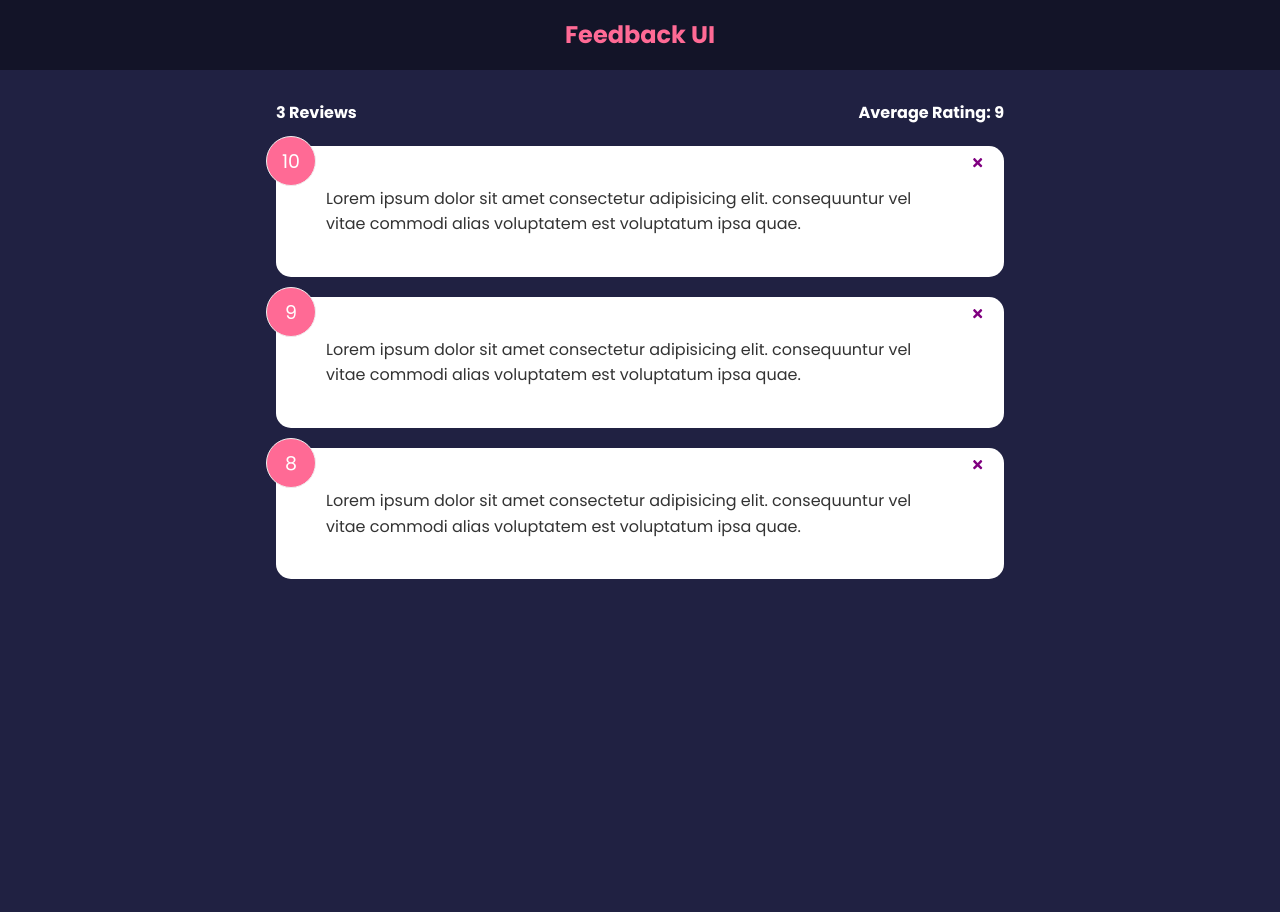
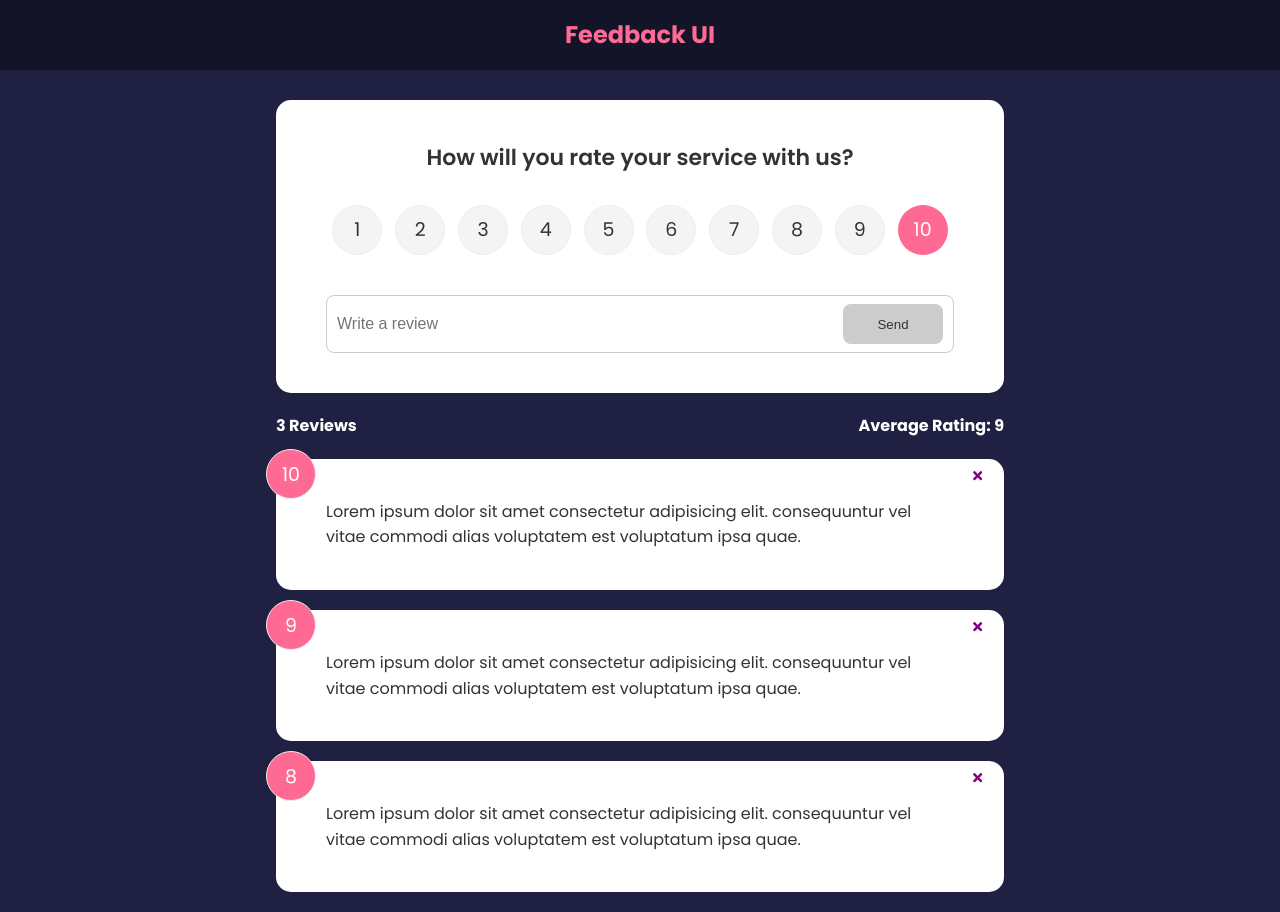
Before and after one commit to josephe44/Feedback-app-with-react, a React (Create React App) app: page / in a window 1280 px wide. Before the commit the page ends 800 px from the top, so only its background shows below. Built offline with nearby package versions, Linux system fonts and the light colour scheme.

Commit message:
created the feedback form, rating button selection and style button component

```diff
--- a/src/App.js
+++ b/src/App.js
@@ -3,6 +3,7 @@
 import FeedbackList from './components/FeedbackList'
 import FeedbackStats from './components/FeedbackStats'
 import FeedbackData from './data/FeedbackData'
+import FeedbackForm from './components/FeedbackForm'
 
 function App() {
   const [feedback, setFeedback] = useState(FeedbackData)
@@ -19,6 +20,8 @@
       <Header logo="Feedback UI" />
       {/* Container of the body */}
       <div className="container">
+        {/* Feedback form  */}
+        <FeedbackForm />
         {/* Feedback stats for each feedback and total of them */}
         <FeedbackStats feedback={feedback} />
         {/* Feedback Item UI */}
--- /dev/null
+++ b/src/components/FeedbackForm.jsx
@@ -0,0 +1,49 @@
+import { useState } from 'react'
+import RatingSelect from './RatingSelect'
+import Card from './shared/Card'
+import Button from './shared/Button'
+
+function FeedbackForm() {
+  const [text, setText] = useState('')
+  const [rating, setRating] = useState(10)
+  const [btnDisabled, setBtnDisabled] = useState(true)
+  const [message, setMessage] = useState('')
+
+  const handleTextChange = (e) => {
+    if (text === '') {
+      setBtnDisabled(true)
+      setMessage(null)
+    } else if (text !== '' && text.trim().length <= 10) {
+      setBtnDisabled(true)
+      setMessage('Please enter at least 10 characters')
+    } else {
+      setBtnDisabled(false)
+      setMessage(null)
+    }
+    setText(e.target.value)
+  }
+
+  return (
+    <Card>
+      <form>
+        <h2>How will you rate your service with us?</h2>
+        {/* Rating radio button component */}
+        <RatingSelect select={(rating) => setRating(rating)} />
+        <div className="input-group">
+          <input
+            onChange={handleTextChange}
+            type="text"
+            placeholder="Write a review"
+            value={text}
+          />
+          <Button type="submit" isDisabled={btnDisabled}>
+            Send
+          </Button>
+        </div>
+        {message && <p className="message">{message}</p>}
+      </form>
+    </Card>
+  )
+}
+
+export default FeedbackForm
--- /dev/null
+++ b/src/components/RatingSelect.jsx
@@ -0,0 +1,29 @@
+import { useState } from 'react'
+
+function RatingSelect({ select }) {
+  const [selected, setSelected] = useState(10)
+
+  const handleChange = (e) => {
+    setSelected(e.currentTarget.value)
+    select(e.currentTarget.value)
+  }
+  return (
+    <ul className="rating">
+      {Array.from({ length: 10 }, (_, i) => (
+        <li key={`rating-${i + 1}`}>
+          <input
+            type="radio"
+            id={`num${i + 1}`}
+            name="rating"
+            value={i + 1}
+            onChange={handleChange}
+            checked={selected === i + 1}
+          />
+          <label htmlFor={`num${i + 1}`}>{i + 1}</label>
+        </li>
+      ))}
+    </ul>
+  )
+}
+
+export default RatingSelect
--- /dev/null
+++ b/src/components/shared/Button.jsx
@@ -0,0 +1,24 @@
+import PropTypes from 'prop-types'
+
+function Button({ children, version, type, isDisabled }) {
+  return (
+    <button type={type} disabled={isDisabled} className={`btn btn-${version}`}>
+      {children}
+    </button>
+  )
+}
+
+Button.defaultProps = {
+  version: 'primary',
+  type: 'button',
+  isDisabled: false,
+}
+
+Button.propTypes = {
+  children: PropTypes.node.isRequired,
+  version: PropTypes.string,
+  type: PropTypes.string,
+  isDisabled: PropTypes.bool,
+}
+
+export default Button
```
